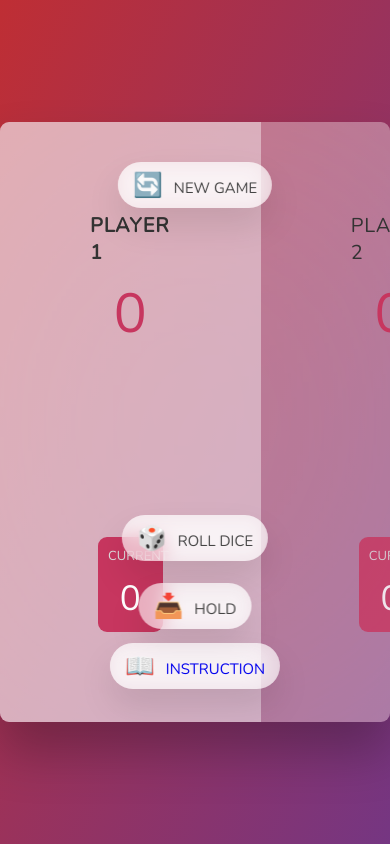
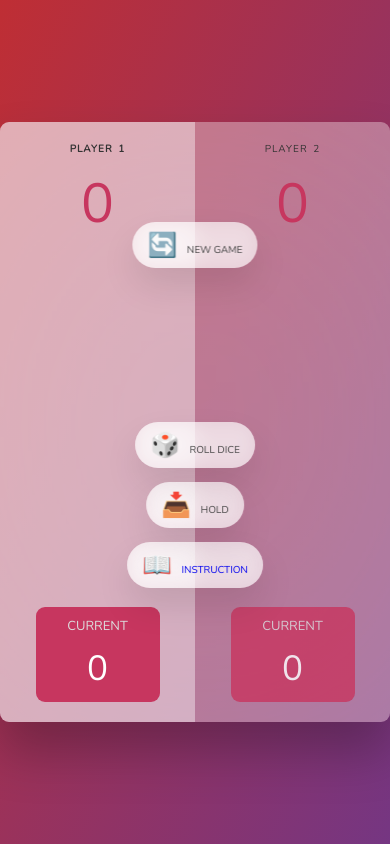
Before and after one commit to Lurr2/dice-game, a plain HTML site: page index.html in a window 390 px wide. Drawn offline with nearby package versions, Linux system fonts and the light colour scheme.

Commit message:
creating 400px media

```diff
--- a/style.css
+++ b/style.css
@@ -44,6 +44,12 @@ main {
   align-items: center;
   transition: all 0.75s;
 }
+@media screen and (max-width: 400px) {
+  .player {
+    font-size: 2rem;
+    padding: 2rem;
+  }
+}
 
 /* ELEMENTS */
 .name {
@@ -63,6 +69,11 @@ main {
 @media screen and (max-width: 600px) {
   .name {
     font-size: 2rem;
+  }
+}
+@media screen and (max-width: 400px) {
+  .name {
+    font-size: 1rem;
   }
 }
 
@@ -157,6 +168,12 @@ main {
     font-size: 1.5rem;
   }
 }
+@media screen and (max-width: 400px) {
+  .btn {
+    font-size: 1rem;
+  }
+}
+
 
 .btn::first-letter {
   font-size: 2.4rem;
@@ -167,15 +184,35 @@ main {
 .btn--new {
   top: 4rem;
 }
+@media screen and (max-width: 400px) {
+  .btn--new {
+    top: 10rem;
+
+  }
+}
 .btn--roll {
   top: 39.3rem;
+}
+@media screen and (max-width: 400px) {
+  .btn--roll {
+    top: 30rem;
+  }
 }
 .btn--hold {
   top: 46.1rem;
 }
+@media screen and (max-width: 400px) {
+  .btn--hold {
+    top: 36rem;
+  }
+}
 .btn--instruction {
   top: 52.1rem;
-  color: #444;
+}
+@media screen and (max-width: 400px) {
+  .btn--instruction {
+    top: 42rem;
+  }
 }
 a:link{
   text-decoration: none!important;
@@ -196,8 +233,13 @@ a:link{
   left: 50%;
   top: 16.5rem;
   transform: translateX(-50%);
-  height: 10rem;
+  height: 5rem;
   box-shadow: 0 2rem 5rem rgba(0, 0, 0, 0.2);
+}
+@media screen and (max-width: 400px) {
+  .dice {
+    font-size: 1.5rem;
+  }
 }
 
 .player--winner {
```
